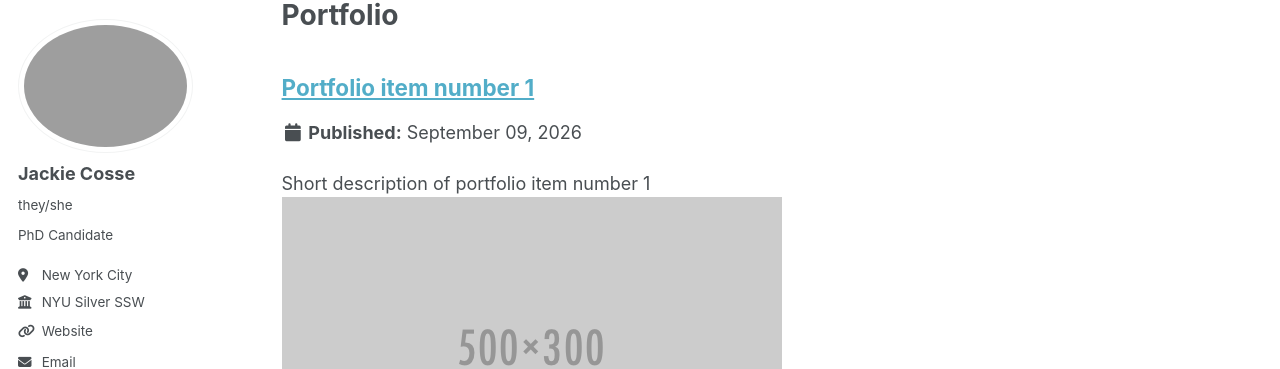
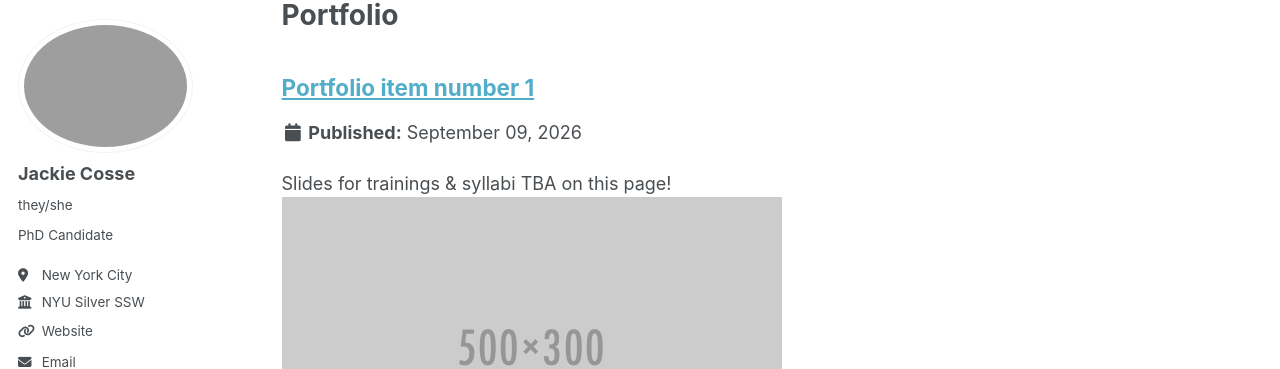
Before and after one commit to jackiecosse/jackiecosse.com, a Jekyll site: the page built from _pages/portfolio.html, in a window 1280 px wide and 1288 px high. Shown: the part 100-469 px from the top of the window. Built offline with Jekyll 4.4.1, drawn with Linux system fonts in a browser that asks for light colours; a style sheet for code colours, icons or effects is not loaded.

Commit message:
Update portfolio-1.md

```diff
--- a/_portfolio/portfolio-1.md
+++ b/_portfolio/portfolio-1.md
@@ -1,6 +1,6 @@
 ---
 title: "Portfolio item number 1"
-excerpt: "Short description of portfolio item number 1<br/><img src='/images/500x300.png'>"
+excerpt: "Slides for trainings & syllabi TBA on this page!<br/><img src='/images/500x300.png'>"
 collection: portfolio
 ---
 
```
